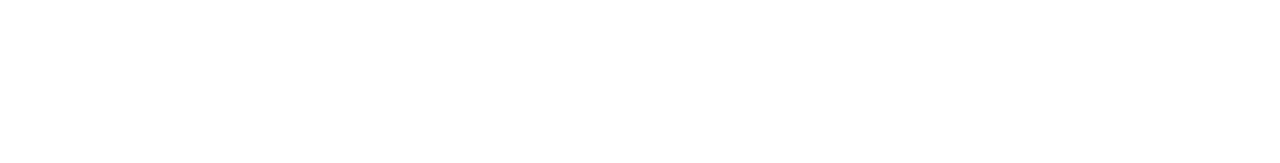
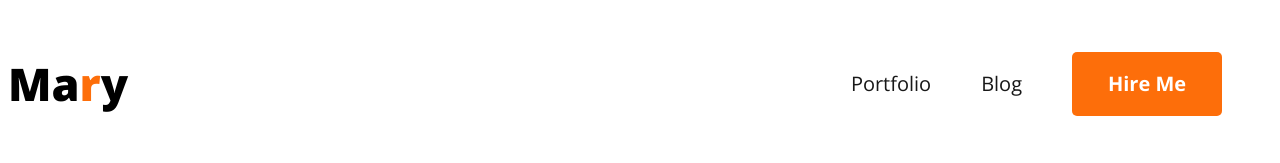
Before and after one commit to RiZad123/developer-PF, a plain HTML site: page index.html in a window 1280 px wide. Drawn offline with nearby package versions, Linux system fonts and the light colour scheme.

Commit message:
style.css

```diff
--- a/index.html
+++ b/index.html
@@ -3,10 +3,19 @@
 <head>
     <meta charset="UTF-8">
     <meta name="viewport" content="width=device-width, initial-scale=1.0">
+    <link rel="stylesheet" href="style.css">
     <title>Developer-PF</title>
 </head>
 <body>
     <header>
+        <nav>
+            <h3 class="nav-title">Ma<span style="color:#FD6E0A;">r</span>y</h3>
+            <ul>
+                <li><a href="">Portfolio</a></li>
+                <li><a href="">Blog</a></li>
+                <li><button class="btn1">Hire Me</button></li>
+            </ul>
+        </nav>
 
     </header>
 
--- /dev/null
+++ b/style.css
@@ -0,0 +1,42 @@
+@import url('https://fonts.googleapis.com/css2?family=Open+Sans:wght@300;400;500;600;700;800&family=Poppins:wght@300;400;500;600;700&display=swap');
+*{
+    font-family: 'Open Sans', sans-serif;
+}
+
+.btn1{
+    width: 150px;
+    height: 64px;
+    flex-shrink: 0;
+    border-radius: 5px;
+    background: #FD6E0A;
+    border: none;
+    color: #fff;
+    font-size: 20px;
+    font-weight: 700;
+    padding: 15px 35px;
+}
+
+nav{
+    display: flex;
+    justify-content: space-between;
+    align-items: center;
+}
+nav .nav-title{
+    font-size: 45px;
+    font-weight: 800;
+}
+nav > ul{
+    display: flex;
+    align-items: center;
+}
+
+nav li {
+    list-style: none;
+    margin-right: 50px;
+    font-size: 20px;
+    font-weight: 400;
+}
+nav a {
+    text-decoration: none;
+    color: #181818;
+}
```
